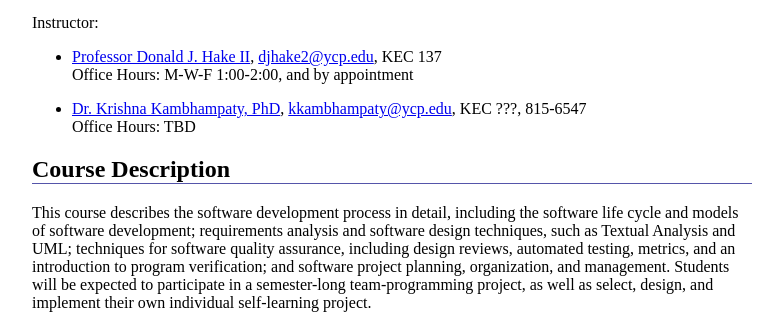
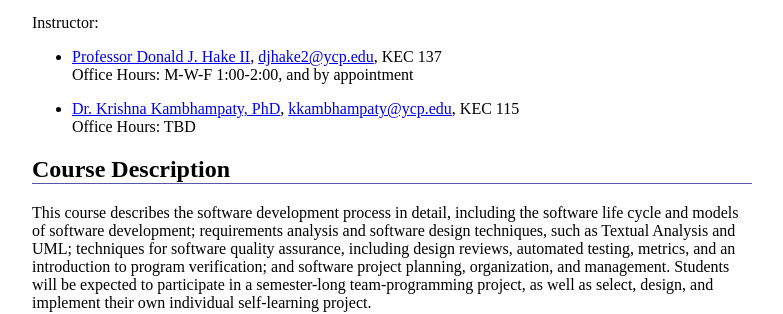
Before and after one commit to ycpcs/cs320-spring2022, a Jekyll site: the page built from syllabus.md, in a window 1280 px wide and 900 px high. Shown: the part 259-573 px from the top of the window, without its empty margins (248-1031 px from the left). Built offline with Jekyll 4.4.1, drawn with Linux system fonts in a browser that asks for light colours.

Commit message:
minor edits

```diff
--- a/syllabus.md
+++ b/syllabus.md
@@ -19,7 +19,7 @@ Instructor:
 -   [Professor Donald J. Hake II](https://www.ycp.edu/academics/kinsley-school-of-engineering-sciences-and-technology/faculty/hake-ii-donald-j.html), <djhake2@ycp.edu>, KEC 137<br /> Office Hours: M-W-F 1:00-2:00, and by appointment
 
 
--   [Dr. Krishna Kambhampaty, PhD](https://www.ycp.edu/academics/kinsley-school-of-engineering-sciences-and-technology/faculty/TBD.html), <kkambhampaty@ycp.edu>, KEC ???, 815-6547<br /> Office Hours: TBD
+-   [Dr. Krishna Kambhampaty, PhD](https://www.ycp.edu/academics/kinsley-school-of-engineering-sciences-and-technology/faculty/TBD.html), <kkambhampaty@ycp.edu>, KEC 115<br /> Office Hours: TBD
 
 Course Description
 ------------------
```
Also changed, not shown: 2 other files.
